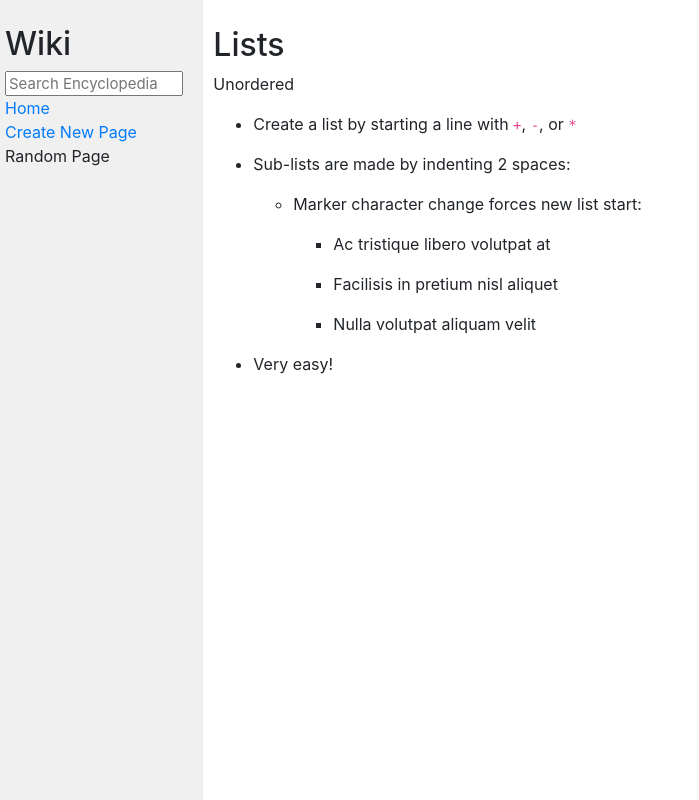
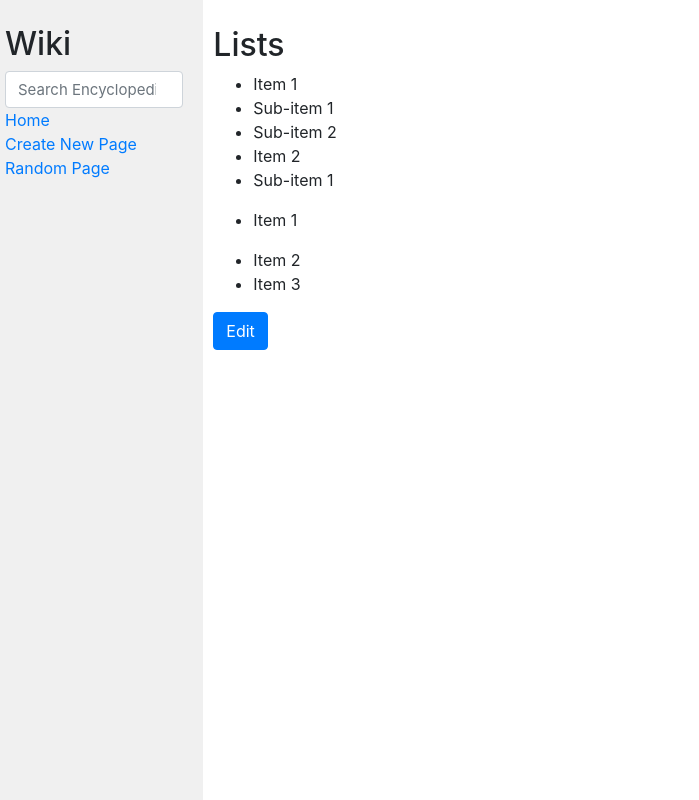
Before and after one commit to gmarte/CS50W, a Django app: page /wiki/Lists in a window 1280 px wide. Shown: the whole page, without its empty margins (0-699 px from the left). Run offline with Django 3.2, Linux system fonts and the light colour scheme; some libraries are stand-ins or nearby versions.

Commit message:
add/entry/search/ features

```diff
--- a/encyclopedia/templates/encyclopedia/add.html
+++ b/encyclopedia/templates/encyclopedia/add.html
@@ -10,7 +10,9 @@
     <input type="title" class="form-control"  id="title" name="title" placeholder="Please insert the title">
     <label for="content">Content</label>
     <textarea id="content" class="form-control" rows="10" name="content"></textarea>     -->
-    <input type="submit" class="btn btn-primary">
+    <div class="form-group">
+        <input type="submit" value="Save" class="btn btn-primary">
+    </div>
     </div>
 </form>
 {% endblock %}
--- a/encyclopedia/templates/encyclopedia/entry.html
+++ b/encyclopedia/templates/encyclopedia/entry.html
@@ -7,6 +7,9 @@
     <p>
         {{ entry|convert_markdown|safe }}
     </p>
+    <div class="form-group">
+       <a href="{% url 'add' title %}" type="submit" value="Edit" class="btn btn-primary">Edit</a>
+    </div>
 {% else %}
     <p> page was not found</p>
 {% endif %}
--- a/encyclopedia/templates/encyclopedia/layout.html
+++ b/encyclopedia/templates/encyclopedia/layout.html
@@ -17,10 +17,11 @@
     <div class="row">
       <div class="sidebar col-lg-2 col-md-3">
         <h2>Wiki</h2>
-        <form>
+        <form method="post" action="{% url 'search' %}">
+          {% csrf_token %}
           <input
-            class="search"
-            type="text"
+            class="form-control me-2 search"
+            type="search"
             name="q"
             placeholder="Search Encyclopedia"
           />
@@ -28,8 +29,8 @@
         <div>
           <a href="{% url 'index' %}">Home</a>
         </div>
-        <div><a href="{% url 'add' %}"">Create New Page</a></div>
-        <div>Random Page</div>
+        <div><a href="{% url 'add' %}">Create New Page</a></div>
+        <div><a href="{% url 'random' %}">Random Page</a></div>
         {% block nav %} {% endblock %}
       </div>
       <div class="main col-lg-10 col-md-9">{% block body %} {% endblock %}</div>
--- a/encyclopedia/templatetags/entry_extras.py
+++ b/encyclopedia/templatetags/entry_extras.py
@@ -1,4 +1,5 @@
 from atexit import register
+from distutils import extension
 import markdown2
 
 from django import template
@@ -10,4 +11,4 @@ register = template.Library()
 @register.filter
 @stringfilter
 def convert_markdown(value):
-    return markdown2.markdown(value)
+    return markdown2.markdown(value, extras=['fenced-code-blocks'])
--- a/encyclopedia/urls.py
+++ b/encyclopedia/urls.py
@@ -5,5 +5,8 @@ from . import views
 urlpatterns = [
     path("", views.index, name="index"),
     path("<str:entry>", views.entry, name="entry"),
-    path("add/", views.add, name="add")
+    path("add/", views.add, name="add"),
+    path("add/<str:title>", views.add, name="add"),
+    path("search/", views.search, name="search"),
+    path("random/", views.random, name="random")
 ]
--- a/encyclopedia/util.py
+++ b/encyclopedia/util.py
@@ -13,16 +13,38 @@ def list_entries():
                 for filename in filenames if filename.endswith(".md")))
 
 
-def save_entry(title, content):
+def save_entry(title, content, accion):
     """
     Saves an encyclopedia entry, given its title and Markdown
     content. If an existing entry with the same title already exists,
     it is replaced.
     """
     filename = f"entries/{title}.md"
-    if default_storage.exists(filename):
+    if default_storage.exists(filename) and accion == "edit":
         default_storage.delete(filename)
-    default_storage.save(filename, ContentFile(content))
+        default_storage.save(filename, ContentFile(content))
+        msg = "edited"
+    elif default_storage.exists(filename) and accion == "new":
+        msg = "Error: encyclopedia entry already exists"
+    elif not default_storage.exists(filename) and accion == "new":
+        default_storage.save(filename, ContentFile(content))
+        msg = "success"
+    return msg
+
+
+def search_entry(query):
+    """
+    search for an specific encyclopedia entry or close
+    """
+    _, filenames = default_storage.listdir("entries")
+    return list(sorted(re.sub(r"\.md$", "", filename)
+                for filename in filenames if (filename.endswith(".md") and query in re.sub(r"\.md$", "", filename))))
+
+
+def get_random_entry():
+    """
+    retrieve a random encyclopedia entry
+    """
 
 
 def get_entry(title):
@@ -32,6 +54,10 @@ def get_entry(title):
     """
     try:
         f = default_storage.open(f"entries/{title}.md")
-        return f.read().decode("utf-8")
+        content = f.read().decode("utf-8")
+        content = '\n'.join(_.strip() for _ in content.split('\n'))
+
+        # return  f.read().decode("utf-8")
+        return content
     except FileNotFoundError:
         return None
--- a/encyclopedia/views.py
+++ b/encyclopedia/views.py
@@ -1,16 +1,19 @@
 from cProfile import label
+from random import randrange
 from click import style
 from django import forms
 from django.shortcuts import render
-
 
 from . import util
 
 
 class NewEntry(forms.Form):
-    title = forms.CharField(label="Title:")
-    content = forms.CharField(label="Markdown Content:", widget=forms.Textarea)
+    title = forms.CharField(widget=forms.TextInput(
+        attrs={'placeholder': 'Please insert the title', 'class': 'form-control'}))
+    content = forms.CharField(label="Markdown Content:", widget=forms.Textarea(
+        attrs={'placeholder': 'Please insert the markdown content', 'class': 'form-control'}))
     # content = forms.Textarea(label="Markdown Content:")
+    state = forms.CharField(widget=forms.HiddenInput(), initial='new')
 
 
 def index(request):
@@ -26,16 +29,57 @@ def entry(request, entry):
     })
 
 
-def add(request):
+def random(request):
+    entries = util.list_entries()
+    entry = entries[randrange(0, len(entries)-1)]
+    return render(request, "encyclopedia/entry.html", {
+        "title": entry,
+        "entry": util.get_entry(entry)})
+
+
+def search(request):
+    if request.method == "POST":
+        query = request.POST['q']  # query for the search
+        entries = util.search_entry(query)
+        if len(entries) > 1:
+            return render(request, "encyclopedia/search.html",
+                          {'query': query,
+                           "entries": entries})
+        elif len(entries) == 1:
+            return render(request, "encyclopedia/entry.html", {
+                "title": entries[0],
+                "entry": util.get_entry(entries[0])})
+        else:
+            return render(request, "encyclopedia/search.html", {})
+
+    else:
+        return render(request, "encyclopedia/search.html", {})
+
+
+def add(request, title=None):
+    if title:
+        data = {'title': title, 'content': util.get_entry(
+            title), 'state': 'edit'}
+        form = NewEntry(data)
+        return render(request, "encyclopedia/add.html", {
+            "form": form
+        })
     if request.method == "POST":
         form = NewEntry(request.POST)
         if form.is_valid():
-            util.save_entry(
-                form.cleaned_data["title"], form.cleaned_data["content"])
-            return render(request, "encyclopedia/entry.html", {
-                "title": form.cleaned_data["title"],
-                "entry": util.get_entry(form.cleaned_data["title"])
-            })
+            print(form.cleaned_data["state"])
+            msg = util.save_entry(
+                form.cleaned_data["title"], form.cleaned_data["content"], form.cleaned_data["state"])
+            if msg == "success" or "edited":
+                return render(request, "encyclopedia/entry.html", {
+                    "title": form.cleaned_data["title"],
+                    "entry": util.get_entry(form.cleaned_data["title"])
+                })
+            else:
+                form.add_error("title", msg)
+                return render(request, "encyclopedia/add.html", {
+                    "form": form
+                })
         else:
             return render(request, "encyclopedia/add.html", {
                 "form": form
--- a/entries/Lists.md
+++ b/entries/Lists.md
@@ -2,20 +2,20 @@
 
 
 
-Unordered
+- Item 1
+
+  - Sub-item 1
+
+  - Sub-item 2
+
+- Item 2
+
+  - Sub-item 1
 
 
 
-+ Create a list by starting a line with `+`, `-`, or `*`
+- Item 1
 
-+ Sub-lists are made by indenting 2 spaces:
+- Item 2
 
-  - Marker character change forces new list start:
-
-    * Ac tristique libero volutpat at
-
-    + Facilisis in pretium nisl aliquet
-
-    - Nulla volutpat aliquam velit
-
-+ Very easy!
+- Item 3
```
Also changed, not shown: encyclopedia/templates/encyclopedia/search.html (added, +19 -0 lines), entries/CSS.md (+2 -0 lines), entries/Git.md (+6 -0 lines), entries/HTML.md (+15 -5 lines), entries/Images.md (added, +71 -0 lines), entries/Links.md (added, +13 -0 lines), entries/Python.md (+2 -0 lines), entries/Tables.md (added, +11 -0 lines), entries/Typographic.md (deleted, +0 -21 lines).
